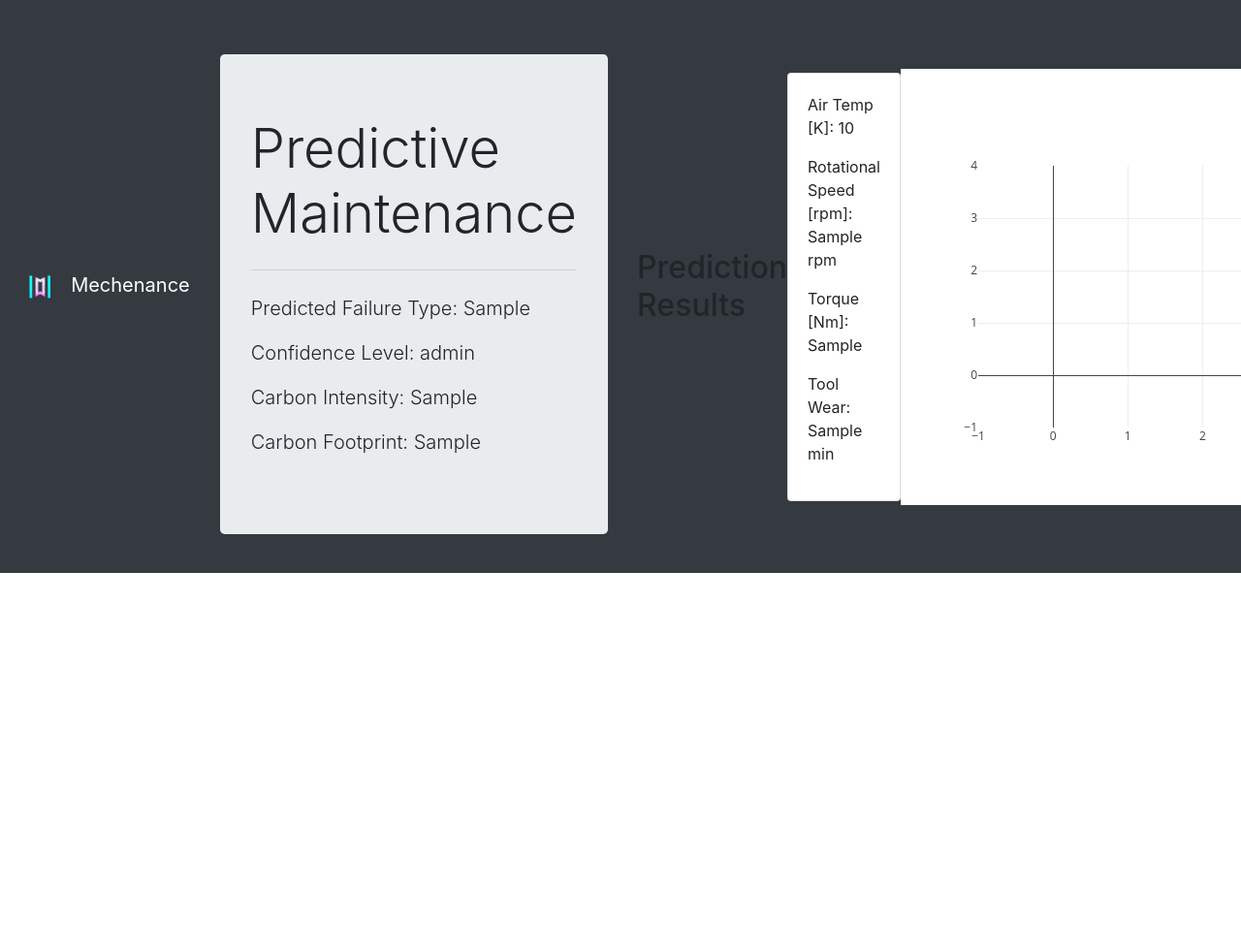
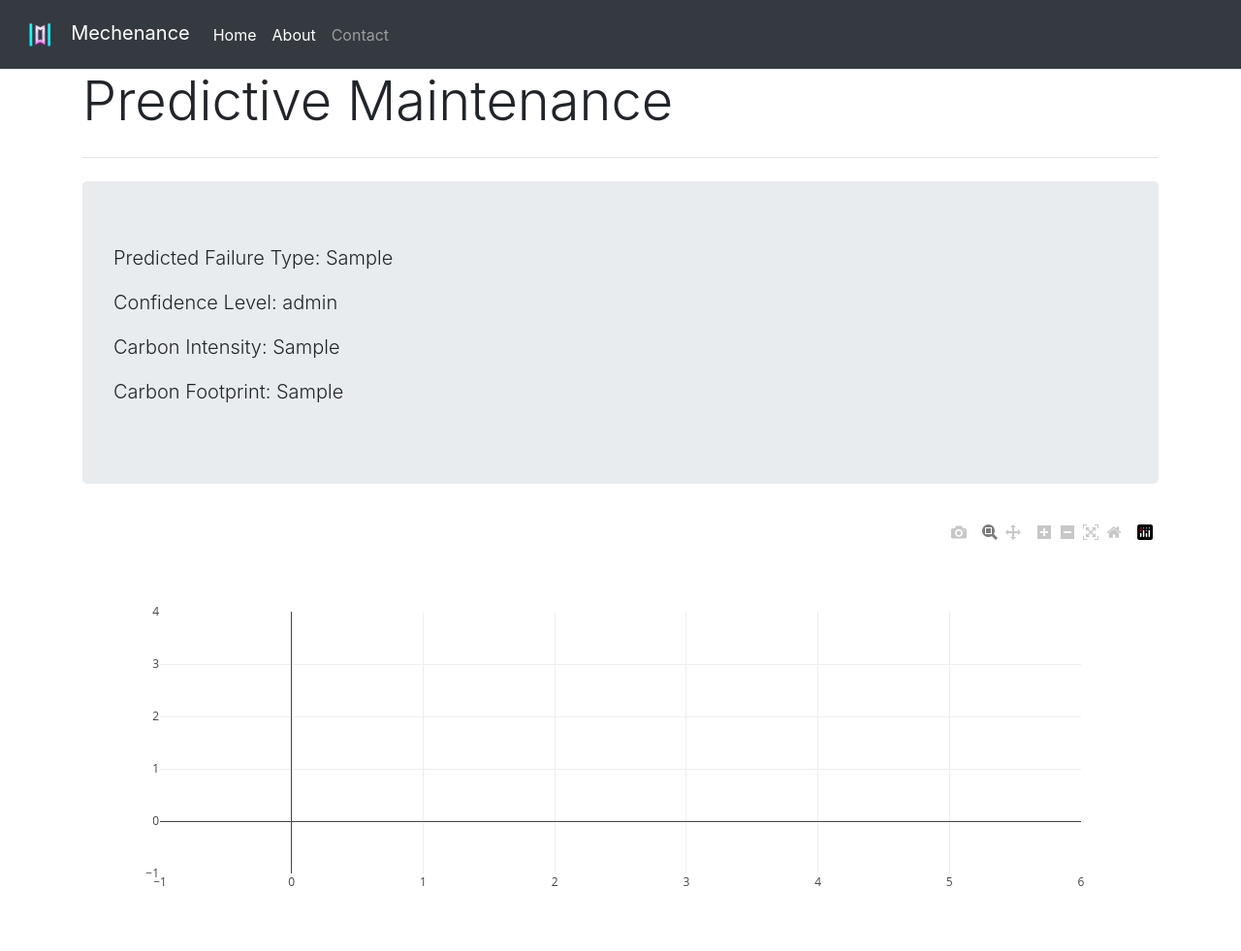
Before and after one commit to bitwiserob/Mechenance, a Flask app: template templates/predict.html in a window 1280 px wide; the page is wider, and only the part inside the window is pictured. Shown: that part at 97% size. Before the commit the page ends 591 px from the top of that part, so only its background shows below. Run offline with Flask 3, Linux system fonts and the light colour scheme; the template is opened without the code that fills it: most values are stand-ins (such as "Sample title", 1, 10 or a date in 2020); parts of the project's set-up code (start-up, migrations or seed data) failed here and were passed over; some libraries are stand-ins or nearby versions.

Commit message:
merged harsh update with docker update

```diff
--- a/app.py
+++ b/app.py
@@ -11,6 +11,21 @@ from model_manager import ModelManager
 app = Flask(__name__)
 bootstrap = Bootstrap(app)
 model_manager = ModelManager()
+
+# Normalize the test data
+def normalize_test_data(scaler, test_df):
+    test_df_norm = pd.DataFrame(scaler.transform(test_df), columns=test_df.columns)
+    return test_df_norm
+
+# Make dataframe for predictive maintenance
+def make_df_pred(air_temp, process_temp, rotational_speed, torque, tool_wear):
+    test_df = pd.DataFrame({'Air temperature [K]': [air_temp],
+                            'Process temperature [K]': [process_temp],
+                            'Rotational speed [rpm]': [rotational_speed],
+                            'Torque [Nm]': [torque],
+                            'Tool wear [min]': [tool_wear]})
+    return test_df
+
 
 
 
@@ -33,29 +48,110 @@ def contact():
 
 @app.route('/predict', methods=['GET', 'POST'])
 def predict():
-    form_data = {}
+
+    model_01 = model_manager.get_model('model_01')
+    scaler_01 = model_manager.get_scaler('scaler_01')
+    model_02 = model_manager.get_model('model_02')
+    scaler_02 = model_manager.get_scaler('scaler_02')
+
     if request.method == 'POST':
-        # Assuming you're sending data with the keys 'air_temp', 'rpm', 'nm', 'min'
-        form_data['air_temp'] = request.form.get('air_temp', '')
-        form_data['rpm'] = request.form.get('rpm', '')
-        form_data['nm'] = request.form.get('nm', '')
-        form_data['min'] = request.form.get('min', '')
-    data = [go.Bar(x=[1, 2, 3], y=[4, 5, 6])]
-    graphJSON = json.dumps(data, cls=plotly.utils.PlotlyJSONEncoder)
-    return render_template('predict.html', form_data=form_data,graphJSON=graphJSON)
+        air_temp = float(request.form['air_temp'])
+        process_temp = float(request.form['process_temp'])
+        rotational_speed = float(request.form['rotational_speed'])
+        torque = float(request.form['torque'])
+        tool_wear = float(request.form['tool_wear'])
+        energy_source = request.form['energy_source']
+
+        # Inference for predictive maintenance
+        test_df_01 = make_df_pred(air_temp, process_temp, rotational_speed, torque, tool_wear)
+        test_df_norm_01 = normalize_test_data(scaler_01, test_df_01)
+        prediction, prediction_type, _ = predict_failure(model_01, test_df_norm_01)
+
+        # Inference for carbon footprint calculations
+        test_df_02 = make_df_carb(scaler_02, air_temp, process_temp, rotational_speed, torque, tool_wear, energy_source)
+        carbon_intensity, carbon_footprint = predict_carbon_footprint(model_02, test_df_02)
+
+        # Format the output
+        confidence_level = round(float(prediction.max() * 100), 2)
+        carbon_intensity = round(float(carbon_intensity), 2)
+        carbon_footprint = round(float(carbon_footprint), 2)
+        form_data = {
+            'prediction_type': prediction_type,
+            'confidence_level': confidence_level,
+            'carbon_intensity': carbon_intensity,
+            'carbon_footprint': carbon_footprint
+        }
+
+        return render_template('predict.html', form_data=form_data)
+    return render_template('index.html')
+
+
+# Make dataframe for carbon footprint calculations
+def make_df_carb(scaler, air_temp, process_temp, rotational_speed, torque, tool_wear, energy_source):
+    power_consumption = torque * rotational_speed * 0.1047 / 0.8
+    time_hr = tool_wear / 60
+    energy_consumption = power_consumption * time_hr / 1000
+
+    energy_diesel = 0
+    energy_grid	= 0
+    energy_gas = 0
+
+    if energy_source == 'Natural Gas':
+        energy_gas = 1
+    elif energy_source == 'Diesel':
+        energy_diesel = 1
+    elif energy_source == 'Grid Electricity':
+        energy_grid = 1
+    else:
+        energy_diesel = 0
+        energy_grid	= 0
+        energy_gas = 0
+
+    test_df_num = pd.DataFrame({'Air temperature [K]': [air_temp], 'Process temperature [K]': [process_temp],
+                            'Rotational speed [rpm]': [rotational_speed], 'Torque [Nm]': [torque],
+                            'Tool wear [min]': [tool_wear], 'Power Consumption (W)': [power_consumption],
+                            'Time (Hours)': [time_hr],
+                            'Energy Consumption (kWh)': [energy_consumption]})
+    test_df_cat = pd.DataFrame({'Energy Source_Diesel': [energy_diesel],
+                        'Energy Source_Grid Electricity': [energy_grid],
+                        'Energy Source_Natural Gas': [energy_gas]})
+
+    test_df_norm = normalize_test_data(scaler, test_df_num)
+    test_df = pd.concat([pd.DataFrame(test_df_norm, columns=test_df_num.columns), test_df_cat], axis=1)
+    return test_df
+
+# Predict the failure
+def predict_failure(model, test_data):
+    prediction = model.predict(test_data)
+    max_prediction_index = np.argmax(prediction)
+
+    failure_types = ['Heat Dissipation Failure', 'No Failure', 'Overstrain Failure', 'Power Failure', 'Tool Failure']
+    prediction_type = failure_types[max_prediction_index]
+
+    return prediction, prediction_type, max_prediction_index
+
+# Calculate carbon intensity and foot print
+def predict_carbon_footprint(model, test_df):
+    prediction = model.predict(test_df)
+    carbon_intensity = prediction[0][0]
+    carbon_footprint = prediction[0][1]
+    return carbon_intensity, carbon_footprint
+
 
 
 def load_resources():
-    model_manager.load_model('model01', r'./models/pred_01.h5')
-
+    model_manager.load_model('model_01', r'./models/pred_01.h5')
     model_manager.load_scaler('scaler_01', r'./models/scaler_pred.pkl')
-
-    model_manager.load_model('model02', r'./models/carb_01.h5')
-
+    model_manager.load_model('model_02', r'./models/carb_01.h5')
     model_manager.load_scaler('scaler_02', r'./models/scaler_carb.pkl')
 
 
+
+
+
+#Load models
 load_resources()
+
 
 if __name__ == '__main__':
     app.run(debug=True)
--- a/templates/predict.html
+++ b/templates/predict.html
@@ -2,9 +2,11 @@
 <html>
   <head>
     <title>Prediction Results</title>
-    <link rel="stylesheet" href="https://stackpath.bootstrapcdn.com/bootstrap/4.5.2/css/bootstrap.min.css">
+    <link
+      rel="stylesheet"
+      href="https://stackpath.bootstrapcdn.com/bootstrap/4.5.2/css/bootstrap.min.css"
+    />
     <script src="https://cdn.plot.ly/plotly-latest.min.js"></script>
-
   </head>
   <!-- Navbar -->
   <nav class="navbar navbar-expand-lg navbar-dark bg-dark">
@@ -28,27 +30,32 @@
       <span class="navbar-toggler-icon"></span>
     </button>
 
-    <div class="container mt-5">
+    <div class="collapse navbar-collapse" id="navbarSupportedContent">
+      <ul class="navbar-nav mr-auto">
+        <li class="nav-item active">
+          <a class="nav-link" href="/">Home</a>
+        </li>
+        <li class="nav-item active">
+          <a class="nav-link" href="/about">About</a>
+        </li>
+        <li class="nav-item">
+          <a class="nav-link" href="/contact">Contact</a>
+        </li>
+      </ul>
+    </div>
+  </nav>
+  <body>
+    <div class="container">
+      <h1 class="display-4">Predictive Maintenance</h1>
+      <hr class="my-4" />
+      {% if form_data %}
       <div class="jumbotron">
-        <h1 class="display-4">Predictive Maintenance</h1>
-        <hr class="my-4">
-        <p class="lead">Predicted Failure Type: {{ form_data.prediction_type }}</p>
+        <p class="lead">
+          Predicted Failure Type: {{ form_data.prediction_type }}
+        </p>
         <p class="lead">Confidence Level: {{ form_data.confidence_level }}</p>
         <p class="lead">Carbon Intensity: {{ form_data.carbon_intensity }}</p>
         <p class="lead">Carbon Footprint: {{ form_data.carbon_footprint }}</p>
-      </div>
-    </div>
-<body>
-    <div class="container">
-        <h2 class="pt-2">Prediction Results</h2>
-        {% if form_data %}
-            <div class="card my-4">
-                <div class="card-body">
-                    <p>Air Temp [K]: {{ form_data.air_temp }}</p>
-                    <p>Rotational Speed [rpm]: {{ form_data.rpm }}</p>
-                    <p>Torque [Nm]: {{ form_data.nm }}</p>
-                    <p>Tool Wear: {{ form_data.min }}</p>
-                </div>
       </div>
       {% else %}
       <p>No data submitted.</p>
@@ -59,6 +66,5 @@
         Plotly.newPlot('plot', plotData);
       </script>
     </div>
-
   </body>
 </html>
```
Also changed, not shown: hub_files/app.py (+0 -49 lines), model_manager.py (+16 -15 lines). Lines whose indentation alone changed are shown as unchanged.
